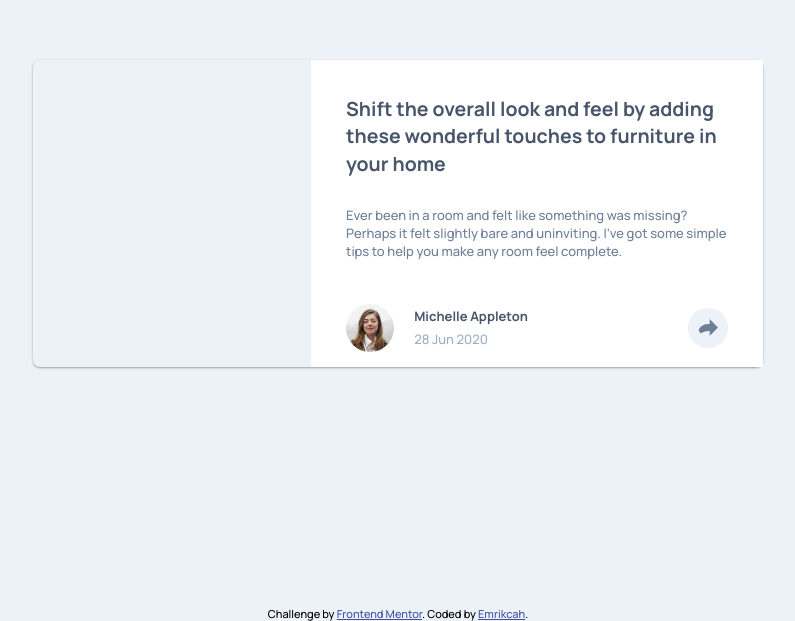
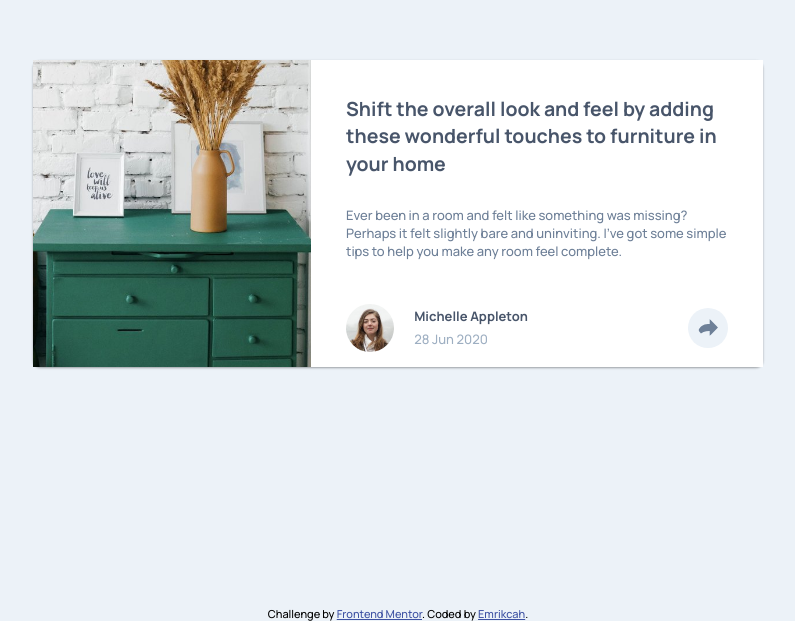
Before and after one commit to Emrikcah/articlepreview, a website: page dist/index.html in a window 1280 px wide. Shown: the part 179-800 px from the top of the page, without its empty margins (242-1037 px from the left). Drawn offline with nearby package versions, Linux system fonts and the light colour scheme; files that its build step writes are made by us from their sources.

Commit message:
added height auto to bg image to get it to show

```diff
--- a/scss/_layout.scss
+++ b/scss/_layout.scss
@@ -11,7 +11,7 @@
 
     .img {
       width: 100%;
-      height: 100%;
+      height: auto;
     }
 
     .text-container {
@@ -32,6 +32,8 @@
       height: 67px;
       padding: 0;
       border-radius: 10px;
+    // transition: all 0.3s linear;
+
 
 
       img{
```
